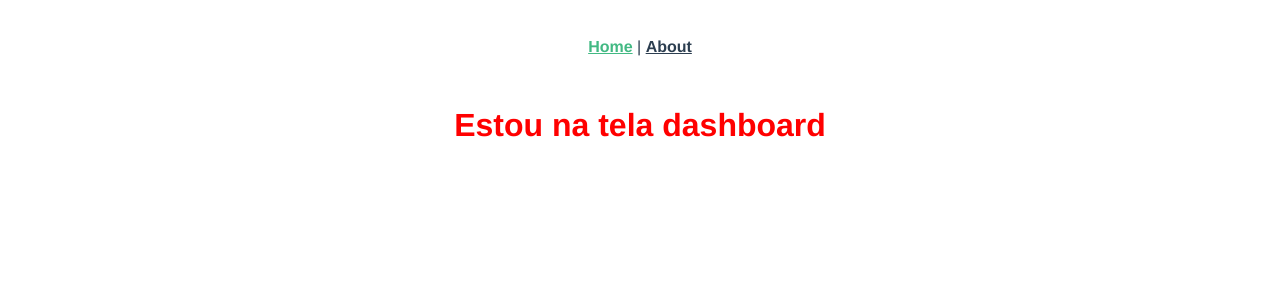
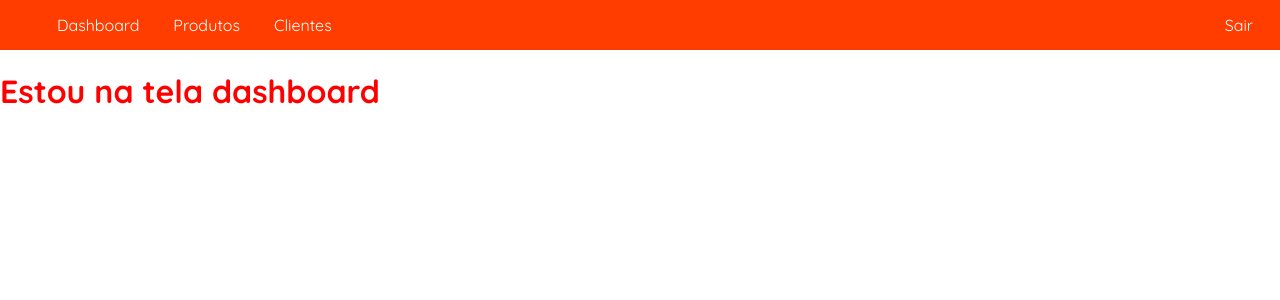
Before and after one commit to Leonardo12356/vue-js-do-zero-Weberson, a Vue app: page / in a window 1280 px wide. Shown: the top 300 px of the page. Built offline with nearby package versions, Linux system fonts and the light colour scheme.

Commit message:
Estilização menu e rotas

```diff
--- a/src/App.vue
+++ b/src/App.vue
@@ -1,30 +1,39 @@
 <template>
-  <nav>
+  <div id= "app">
+    <!-- <div id="nav">
     <router-link to="/">Home</router-link> |
     <router-link to="/about">About</router-link>
-  </nav>
+  </div> -->
+  <Menu></Menu>
+
   <router-view/>
+</div>
 </template>
 
+<script>
+
+import Menu from '@/components/menu/Menu.vue';
+
+export default {
+
+  components:{
+    Menu,
+
+}
+}
+</script>
+
+
 <style>
-#app {
-  font-family: Avenir, Helvetica, Arial, sans-serif;
-  -webkit-font-smoothing: antialiased;
-  -moz-osx-font-smoothing: grayscale;
-  text-align: center;
-  color: #2c3e50;
-}
+  @import url('https://fonts.googleapis.com/css2?family=Quicksand:wght@300;400;500;600;700&display=swap');
+  :root{
+    --cor-primaria: #FF3D00;
+    --cor-secundaria: #FF6E40;
+  }
 
-nav {
-  padding: 30px;
-}
-
-nav a {
-  font-weight: bold;
-  color: #2c3e50;
-}
-
-nav a.router-link-exact-active {
-  color: #42b983;
+body{
+  margin: 0;
+  padding: 0;
+  font-family: 'Quicksand', sans-serif;
 }
 </style>
--- /dev/null
+++ b/src/components/menu/Menu.vue
@@ -0,0 +1,48 @@
+<template>
+  <ul>
+    <li>
+      <a @click="() => this.$router.push({path:'/'})">Dashboard</a>
+    </li>
+    <li>
+      <a @click="() => this.$router.push({path:'/controle-de-produtos'})">Produtos</a>
+    </li>
+    <li>
+      <a @click="() => this.$router.push({path:'/controle-de-clientes'})">Clientes</a>
+    </li>
+    <li>
+      <a @click="() => this.$router.push({path:'/login'})">Sair</a>
+    </li>
+  </ul>
+</template>
+
+<style scoped>
+ul {
+  list-style-type: none;
+  margin: 0;
+  padding: 0;
+  overflow: hidden;
+  background-color: var(--cor-primaria);
+}
+li {
+  float: left;
+}
+li:first-child {
+  margin-left: 40px;
+}
+li:last-child {
+  float: right;
+  margin-right: 10px;
+}
+
+li a {
+  display: block;
+  color: #fff;
+  padding: 15px 17px;
+  text-decoration: none;
+  text-align: center;
+}
+li a:hover {
+  background-color: var(--cor-secundaria);
+  cursor: pointer;
+}
+</style>
--- a/src/router/index.js
+++ b/src/router/index.js
@@ -3,7 +3,8 @@ import routes from './routes'
 
 const router = createRouter({
   history: createWebHashHistory(),
-  routes
+  routes,
+
 })
 
 export default router
--- a/vue.config.js
+++ b/vue.config.js
@@ -1,4 +1,5 @@
 const { defineConfig } = require('@vue/cli-service')
 module.exports = defineConfig({
-  transpileDependencies: true
+  transpileDependencies: true,
+  lintOnSave:false
 })
```
